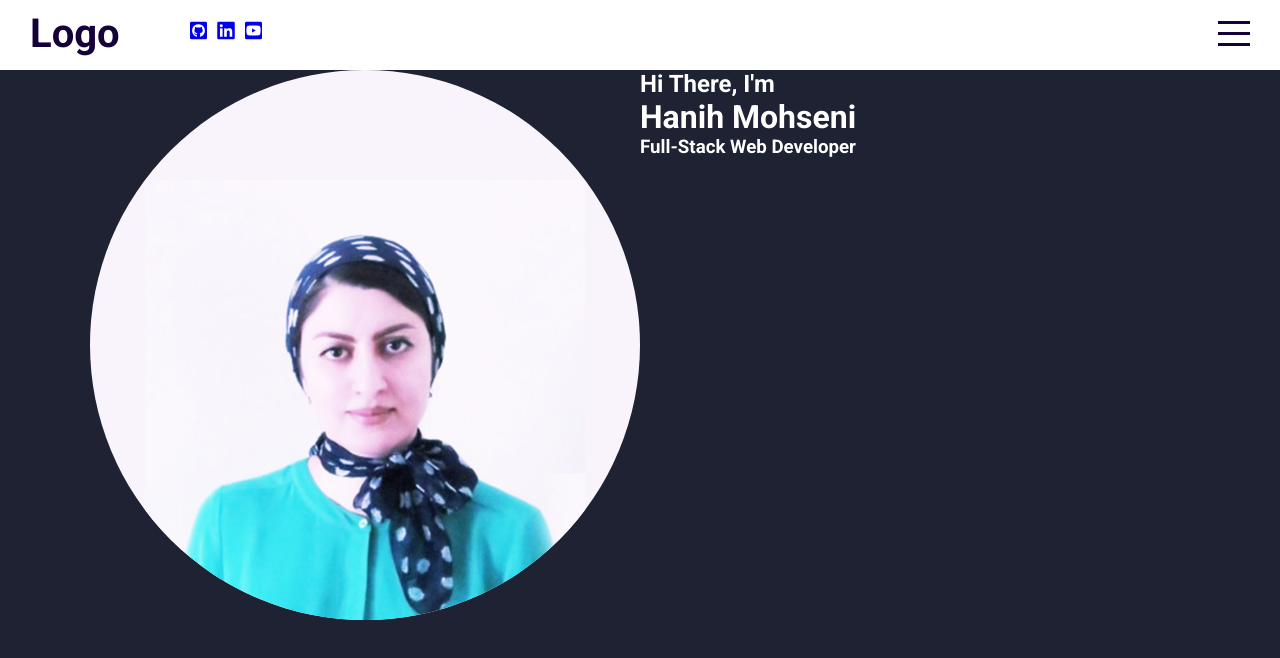
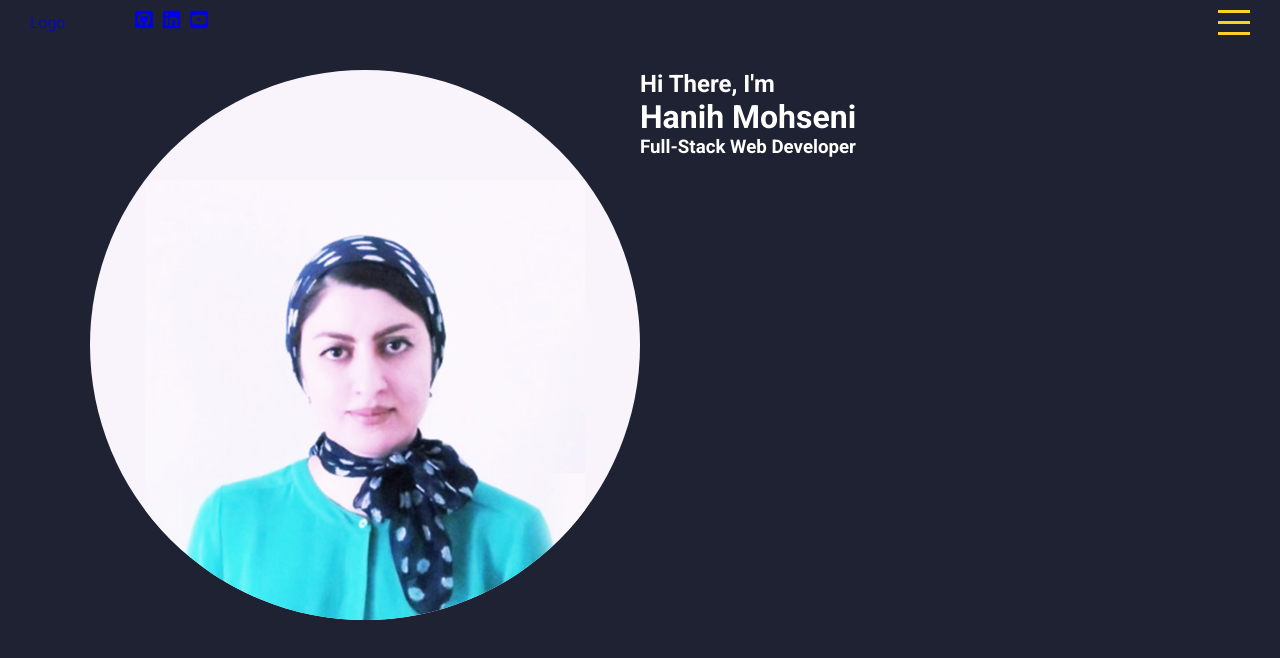
Before and after one commit to Hanieh-Mohseni/Portfolio, a React (Create React App) app in the folder client/: page / in a window 1280 px wide. Shown: the top 658 px of the page. Built offline with nearby package versions, Linux system fonts and the light colour scheme.

Commit message:
main pae

```diff
--- a/client/src/Components/topbar/topbar.scss
+++ b/client/src/Components/topbar/topbar.scss
@@ -4,8 +4,8 @@
 .topbar{
     width: 100%;
     height: 70px;
-    background-color:white;
-    color: $mainColor;
+    background-color:#1f2233;
+    color: white;
     position: fixed;
     top: 0;
     z-index: 3;
@@ -17,16 +17,16 @@
         align-items: center;
         justify-content: space-between;
 
+
         .left{
             display: flex;
             align-items: center;
 
             .logo{
-                font-size: 40px;
-                font-weight: 700;
                 text-decoration: none;
-                color: inherit;
-                margin-right: 40px;
+               margin-right: 40px;
+               justify-content: center;
+               align-items: center;
 
             }
 
@@ -35,13 +35,17 @@
                 align-items: center;
                 margin-left: 30px;
                 justify-content: space-between;
+                color: inherit;
 
-            }
+
+
             .icon{
                 margin-right: 10px;
                 font-size: 20px;
-                color: black;
+                color: inherit;
+
             }
+        }
         }
 
         .right{
@@ -55,7 +59,7 @@
                 span{
                     width: 100%;
                     height: 3px;
-                    background-color: $mainColor;
+                    background-color: #ffd126;
                     cursor: pointer;
                     transform-origin: left ;
                     transition: all 2s ease;
@@ -72,14 +76,14 @@
         .hamburger{
             span{
                 &:first-child{
-                    background-color: white;
+                    background-color: #ffd126;
                     transform: rotate(45deg);
                 }
                 &:nth-child(2){
                     opacity: 0;
                 }
                 &:last-child{
-                    background-color: white;
+                    background-color: #ffd126;
                     transform: rotate(-45deg);
                 }
 
```
